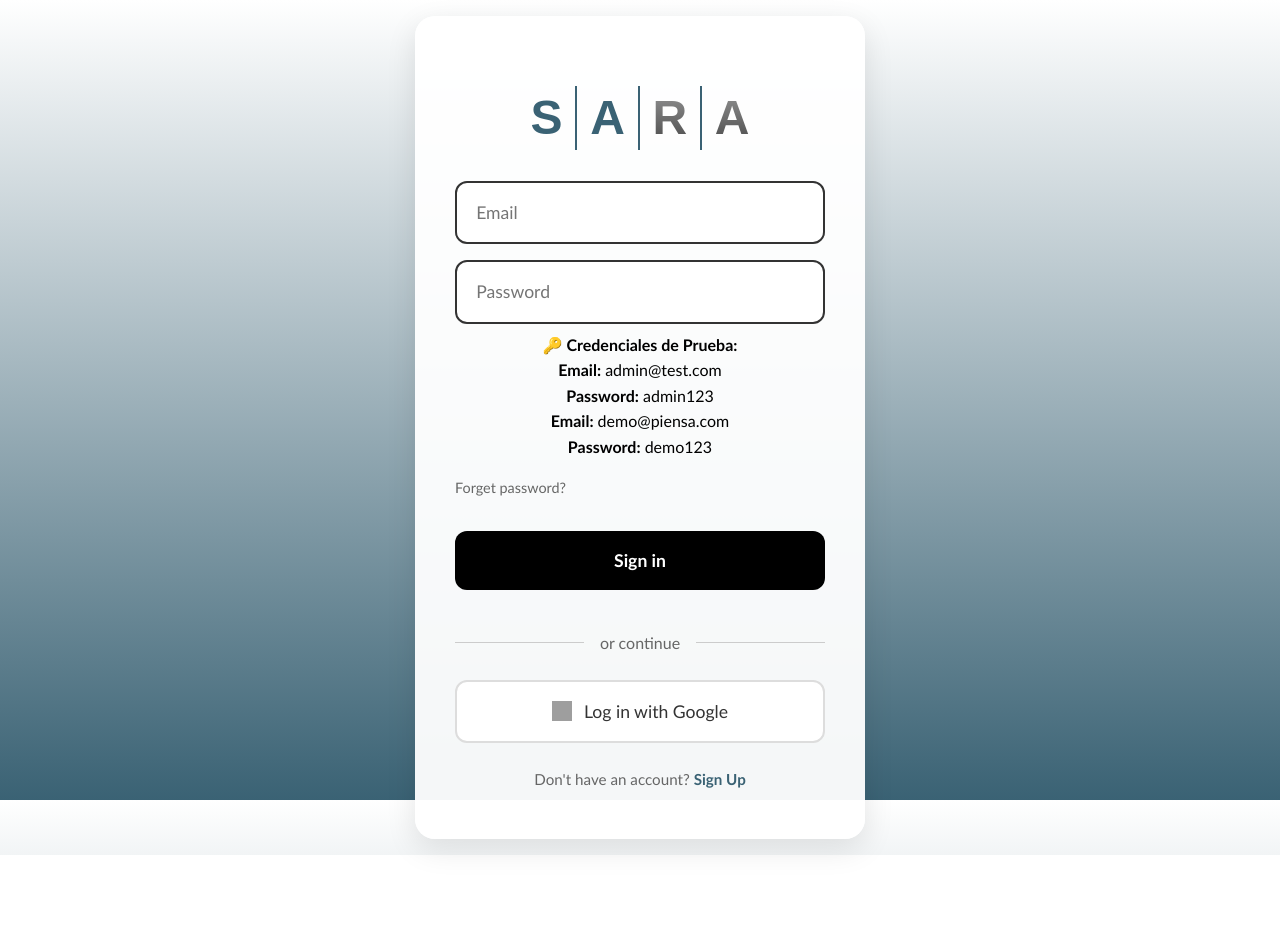
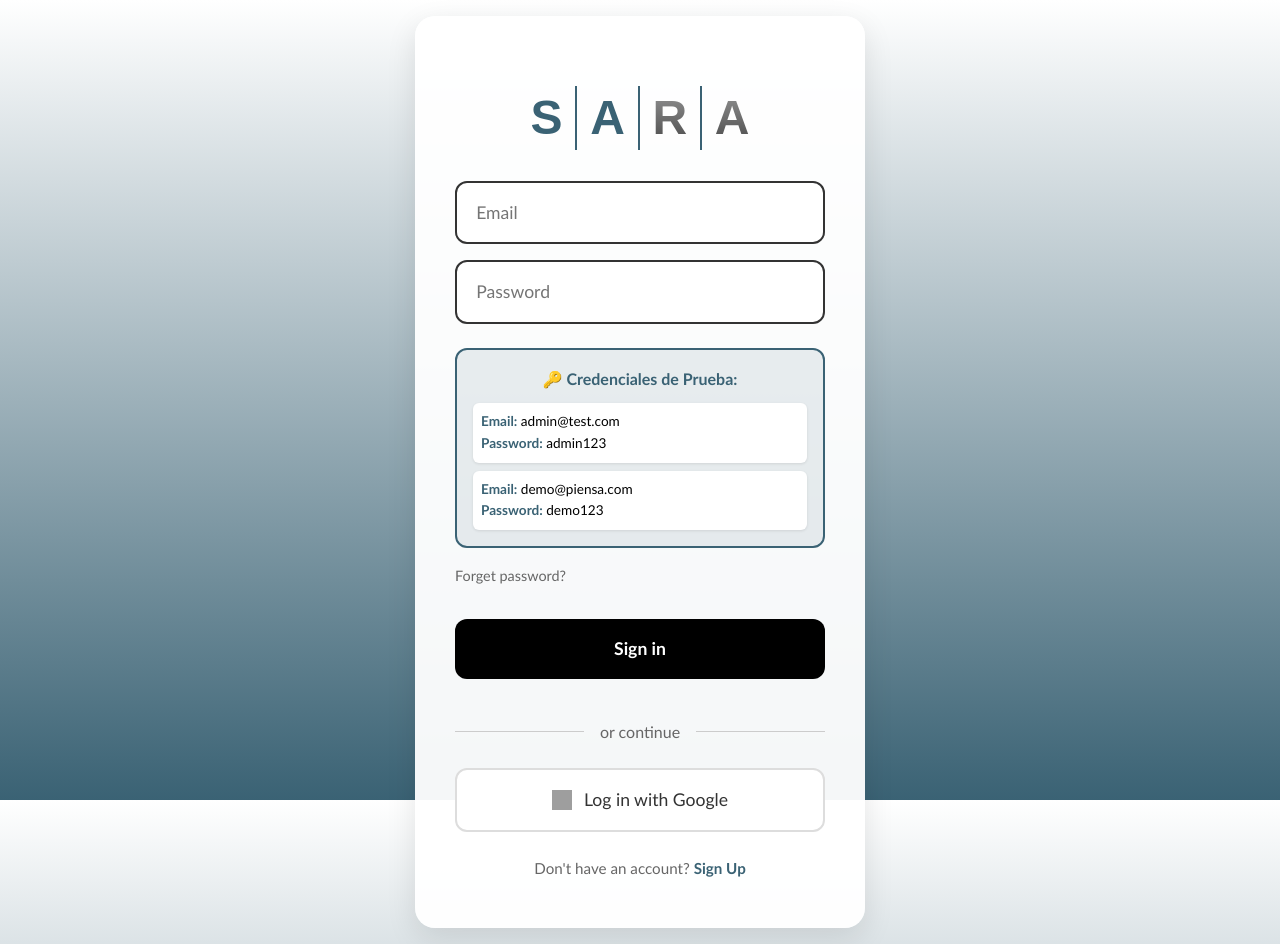
Before and after one commit to eddyvlz001/guasmochido2, a React (Create React App) app: page /auth/login in a window 1280 px wide. Before the commit the page ends 855 px from the top, so only its background shows below. Built offline with nearby package versions, Linux system fonts and the light colour scheme; grey boxes are pictures that could not be loaded.

Commit message:
auto-commit for 7e505262-c0a7-4c5f-9677-43f9e8ff27bc

```diff
--- a/src/components/auth/login/Login.css
+++ b/src/components/auth/login/Login.css
@@ -200,6 +200,39 @@
   border-left: 4px solid #e74c3c;
 }
 
+.demo-credentials {
+  background-color: rgba(58, 98, 116, 0.1);
+  border: 2px solid #3A6274;
+  border-radius: 12px;
+  padding: 1rem;
+  margin: 1rem 0;
+  text-align: left;
+}
+
+.demo-credentials h4 {
+  margin: 0 0 0.75rem 0;
+  color: #3A6274;
+  font-size: 1rem;
+  text-align: center;
+}
+
+.credential-item {
+  background-color: white;
+  padding: 0.5rem;
+  border-radius: 6px;
+  margin-bottom: 0.5rem;
+  font-size: 0.85rem;
+  box-shadow: 0 1px 3px rgba(0, 0, 0, 0.1);
+}
+
+.credential-item:last-child {
+  margin-bottom: 0;
+}
+
+.credential-item strong {
+  color: #3A6274;
+}
+
 /* Responsive design */
 @media (min-width: 768px) {
   .login-container {
```
